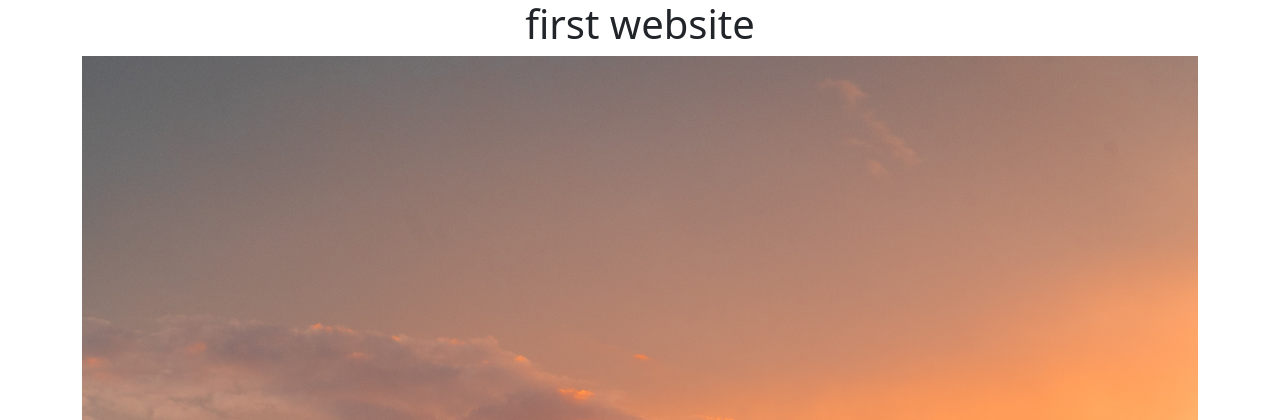
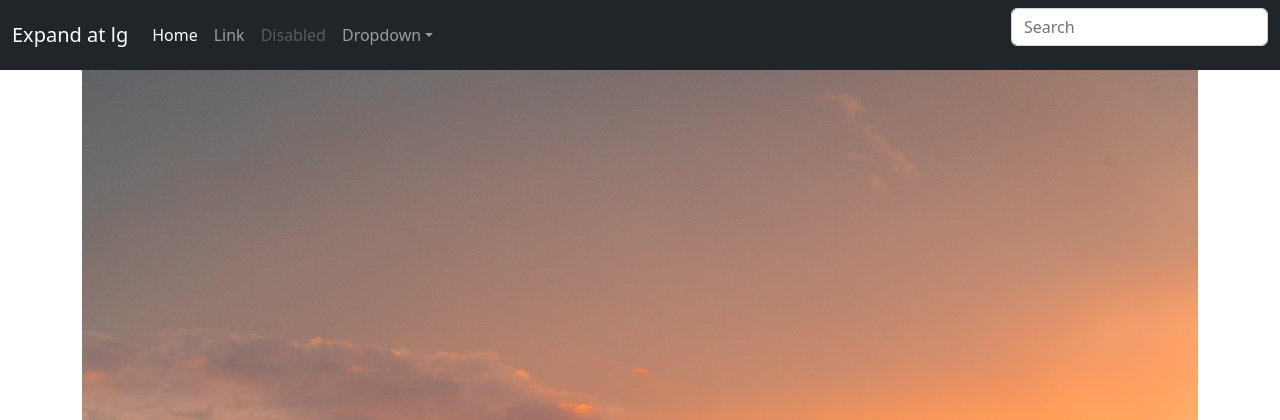
Before and after one commit to Morteza-Abbaszadeh/example-website, a Flask app: page / in a window 1280 px wide. Shown: the top 420 px of the page. Run offline with Flask 3, Linux system fonts and the light colour scheme.

Commit message:
functional and aesthetic  improvement

```diff
--- /dev/null
+++ b/templates/footer.html
@@ -0,0 +1,8 @@
+<footer class="py-3 my-4">
+    <ul class="nav justify-content-center border-bottom pb-3 mb-3">
+      <li class="nav-item"><a href="http://127.0.0.1:5000/" class="nav-link px-2 text-muted">Home</a></li>
+      <li class="nav-item"><a href="mailto:morteza.at1996@gmail.com" class="nav-link px-2 text-muted">email</a></li>
+      <li class="nav-item"><a href="https://github.com/Morteza-Abbaszadeh" class="nav-link px-2 text-muted">Github</a></li>
+    </ul>
+    <p class="text-center text-muted">&copy; Abbaszadeh</p>
+  </footer>
--- a/templates/home.html
+++ b/templates/home.html
@@ -9,8 +9,8 @@
 
     </head>
     <body>
+        {%include 'nav.html' %}
         <div class="container">
-            <h1 class="text-center"> first website </h1>
 
             <img id="logo" src="static/title_pic_.jpg" class="img-fluid">
             <h2 class="text-center"> about website </h2>
@@ -25,11 +25,12 @@
                             {% endfor %} </p>
         </div>
 
-
         <div class="text-center">
             <button class="btn btn-primary btn-lg"> Contact us </button>
 
-            <p > Copyright 2022, Abbaszadeh</p>
         </div>
+        {%include 'footer.html' %}
+
+
     </body>
 </html>
--- a/templates/jobitem.html
+++ b/templates/jobitem.html
@@ -19,6 +19,7 @@
         {%endif%}
     </div>
     <div class="col-3 ">
-        <button type="button" class="btn btn-outline-primary"> Apply </button>
+        <a href="mailto:morteza.at1996@gmail.com?subject=application for {{job['title']}}"
+            type="button" class="btn btn-outline-primary"> Apply </a>
     </div>
 </div>
--- /dev/null
+++ b/templates/nav.html
@@ -0,0 +1,33 @@
+<nav class="navbar navbar-expand-lg navbar-dark bg-dark" aria-label="Fifth navbar example">
+  <div class="container-fluid">
+    <a class="navbar-brand" href="#">Expand at lg</a>
+    <button class="navbar-toggler" type="button" data-bs-toggle="collapse" data-bs-target="#navbarsExample05" aria-controls="navbarsExample05" aria-expanded="false" aria-label="Toggle navigation">
+      <span class="navbar-toggler-icon"></span>
+    </button>
+
+    <div class="collapse navbar-collapse" id="navbarsExample05">
+      <ul class="navbar-nav me-auto mb-2 mb-lg-0">
+        <li class="nav-item">
+          <a class="nav-link active" aria-current="page" href="#">Home</a>
+        </li>
+        <li class="nav-item">
+          <a class="nav-link" href="#">Link</a>
+        </li>
+        <li class="nav-item">
+          <a class="nav-link disabled">Disabled</a>
+        </li>
+        <li class="nav-item dropdown">
+          <a class="nav-link dropdown-toggle" href="#" data-bs-toggle="dropdown" aria-expanded="false">Dropdown</a>
+          <ul class="dropdown-menu">
+            <li><a class="dropdown-item" href="#">Action</a></li>
+            <li><a class="dropdown-item" href="#">Another action</a></li>
+            <li><a class="dropdown-item" href="#">Something else here</a></li>
+          </ul>
+        </li>
+      </ul>
+      <form role="search">
+        <input class="form-control" type="search" placeholder="Search" aria-label="Search">
+      </form>
+    </div>
+  </div>
+</nav>
```
